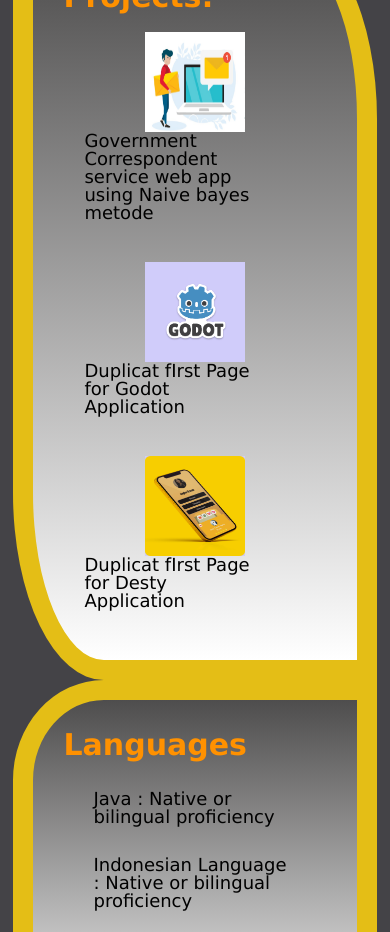
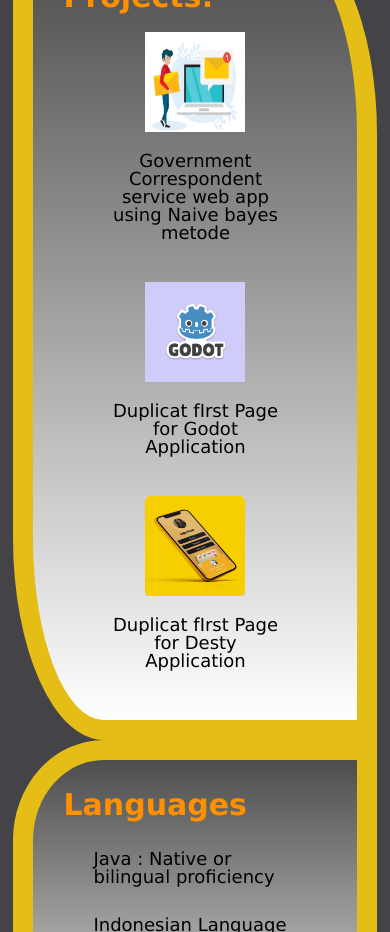
Before and after one commit to lilisindrianidev/my-cv, a React (Create React App) app: page / in a window 390 px wide. Shown: the part 5080-6012 px from the top of the page. Built offline with nearby package versions, Linux system fonts and the light colour scheme.

Commit message:
'hello12'

```diff
--- a/src/assets/scss/page.scss
+++ b/src/assets/scss/page.scss
@@ -484,7 +484,7 @@
           .other_write_ability2{
 
             width: 80%;
-            //color: rgb(255, 255, 255);
+
             font-size: 18px;
             padding-left: 10px;
             font-weight: lighter;
--- a/src/assets/scss/responsive.scss
+++ b/src/assets/scss/responsive.scss
@@ -669,7 +669,10 @@
             background-color: #d0ccfa;
           }
           .other_write_ability2{
-
+            padding-top: 20px;
+            margin: auto;
+            text-align: center;
+            align-items: center;
             width: 80%;
             color: black;
             font-size: 18px;
```
